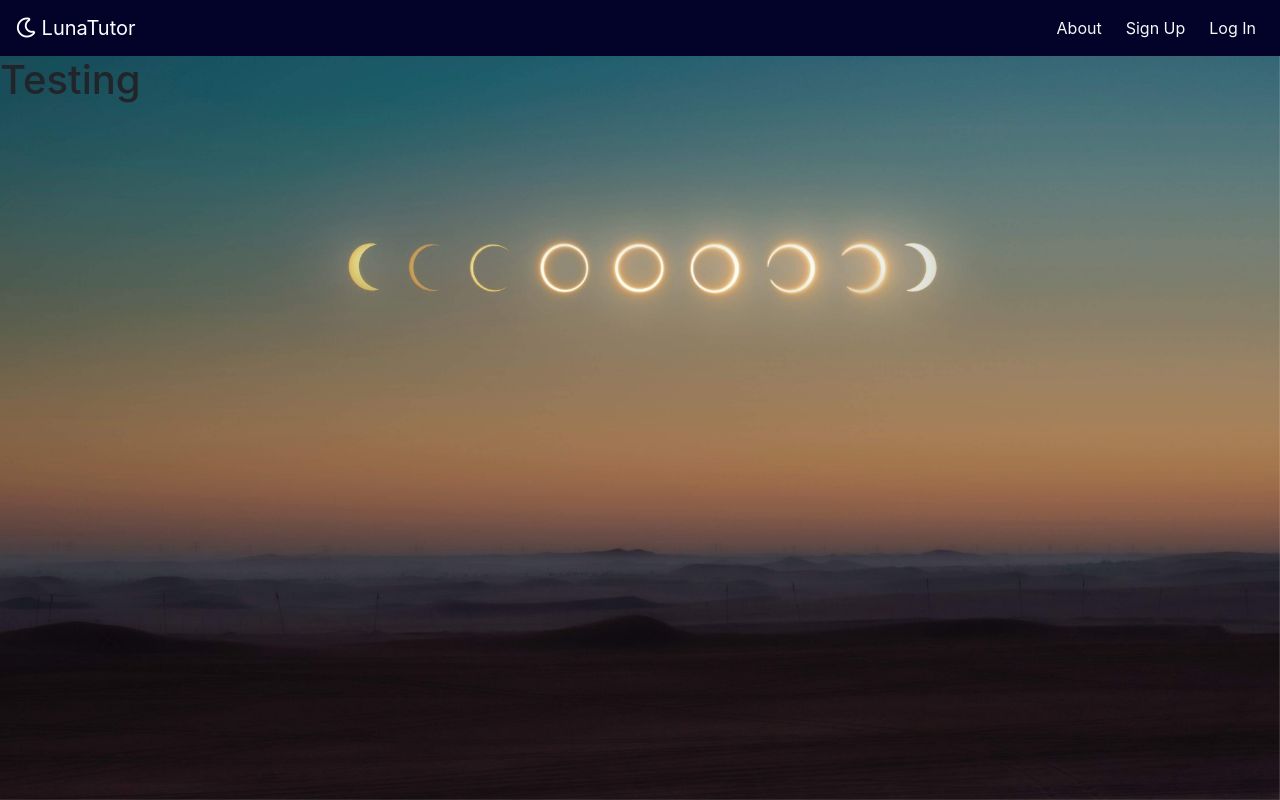
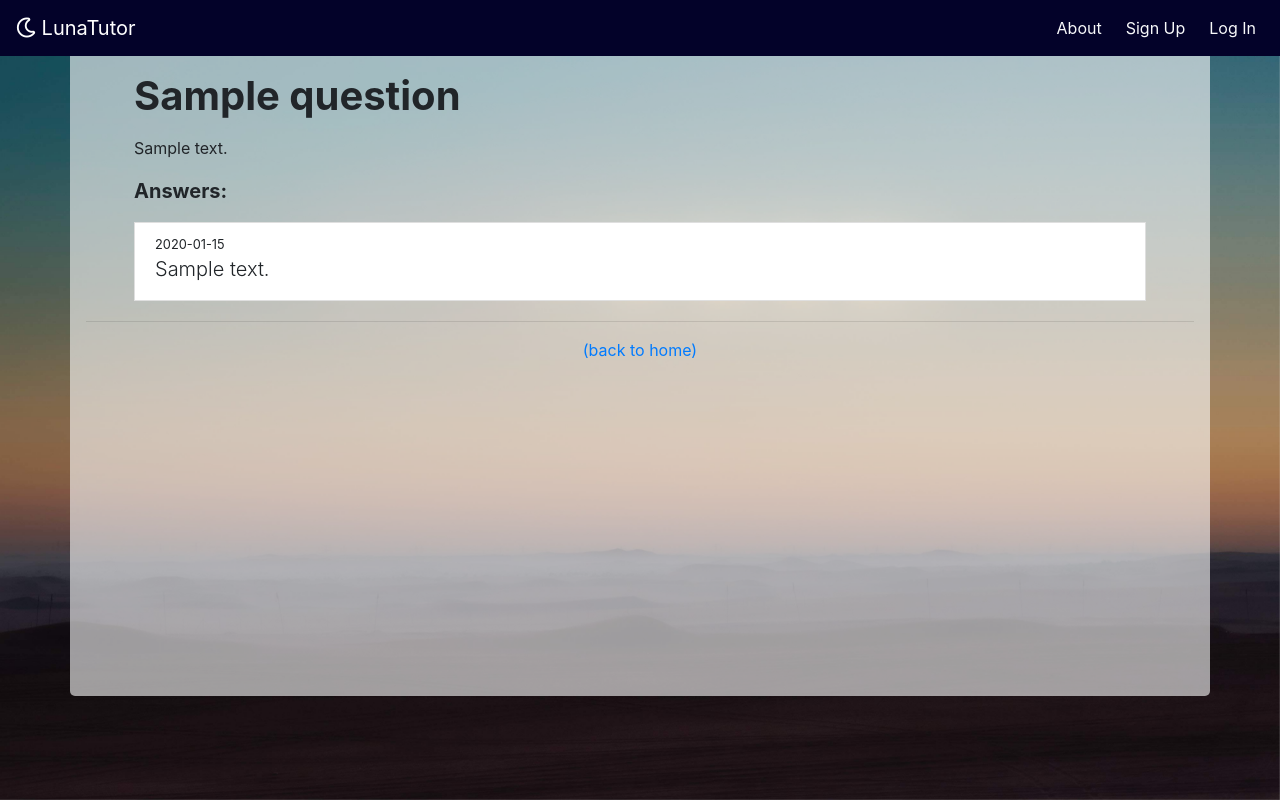
Before and after one commit to Luna-Tutor/lunaTutor, a Flask app: page /q/1/1 in a window 1280 px wide. Run offline with Flask 2, Linux system fonts and the light colour scheme; tables that the repository leaves empty hold one stand-in row (values such as "Sample post"); some libraries are stand-ins or nearby versions.

Commit message:
created question detail page, added front-end temporary functionality for upvoting

```diff
--- a/static/app.css
+++ b/static/app.css
@@ -69,3 +69,7 @@ body {
 .list-group-hover {
   padding-left: 0px;
 }
+
+.fav {
+  color: rgb(113, 187, 103);
+}
--- /dev/null
+++ b/static/js/questionDetail.js
@@ -0,0 +1,23 @@
+const favToggle = (event) => {
+  let eventClass = event.target.classList;
+  let qId = event.target.parentElement.dataset.questionId;
+  let $numUsers = $(`span[data-question-id=${qId}]`)[0];
+
+  console.log(event.target);
+
+  if (eventClass.contains("fav")) {
+    $numUsers.innerText = parseInt($numUsers.innerText) - 1;
+  } else {
+    if ($numUsers.innerText === "") {
+      $numUsers.innerText = "1";
+    } else {
+      $numUsers.innerText = parseInt($numUsers.innerText) + 1;
+    }
+  }
+
+  eventClass.toggle("fav");
+  eventClass.toggle("far");
+  eventClass.toggle("fas");
+};
+
+$(".upvote").on("click", favToggle);
--- a/templates/board/question-detail.html
+++ b/templates/board/question-detail.html
@@ -1,6 +1,71 @@
 {% extends "base.html" %} {% block title %}Question{% endblock %} {% block
 content %}
 
-<h1>Testing</h1>
+<div class="container question-board p-3">
+    <h1 class="display-5 font-weight-bold ml-5 mb-3">{{ question.title }}</h1>
+
+    <p class="ml-5">{{ question.content }}</p>
+
+    {% if not question.answered %}
+    <span class="response-warning badge badge-warning badge-pill ml-5 p-1">No Answers!
+    </span>
+    {% endif %}
+
+    <div class="row">
+        <div class="col mx-5">
+            {% if question.answered %}
+            <p class="lead font-weight-bold">Answers:</p>
+            <ul class="list-group-hover text-left ml-0"></ul>
+            {% for answer in question.answers %}
+            <li class="list-group-item mb-1">
+                <div class="d-flex w-100">
+                    <small>
+                        {{ answer.date }}
+                        {% if answer.top_response %}
+                        <span class="top-answer badge badge-success badge-pill ml-3 p-1">Top Response</span>
+                        {% endif %}
+                    </small>
+                </div>
+                <p class="mb-1 lead">{{ answer.content }}</p>
+                {% if g.user %}
+                <div>
+                    <a data-question-id="{{question.id}}" href="#"><i class="upvote far fa-thumbs-up"></i></a>
+                    <small class="text-muted ml-2">(<span data-question-id="{{question.id}}">{{question.upvoted}}</span>
+                        users found this answer
+                        helpful)</small>
+                </div>
+                {% endif %}
+            </li>
+            {% endfor %}
+            {% endif %}
+            </ul>
+        </div>
+    </div>
+    <hr />
+    {% if g.user %}
+    <form class="mx-5" method="POST">
+        {{ form.hidden_tag() }} {% for field in form if field.widget.input_type !=
+    'hidden' %}
+        <div class="form-group">
+            <label class="font-weight-bold lead" for="answer">Submit An Answer:</label>
+            {{ field(class_='form-control') }} {% for error in field.errors %}
+            <small class="form-text text-danger"> {{error}} </small>
+            {% endfor %}
+        </div>
+        {% endfor %}
+        <button class="btn btn-success btn-lg btn-block mt-3" type="submit">
+            Submit
+        </button>
+    </form>
+    {% endif %}
+    <div class="mt-3 text-center">
+        <a href="/q">(back to home)</a>
+    </div>
+</div>
 
 {% endblock %}
+
+{% block scripts %}
+<script src="https://unpkg.com/axios/dist/axios.min.js"></script>
+<script src="/static/js/questionDetail.js"></script>
+{% endblock %}
--- a/templates/home.html
+++ b/templates/home.html
@@ -8,9 +8,9 @@ content %}
 <!-- End  Mission Statement -->
 <div class="m-3"></div>
 {% if g.user %}
-<a class='btn btn-danger text-white btn-lg' href='/q'>Go to Feed</a>
+<a class='btn btn-danger text-white btn-lg px-5' href='/q'>Go to Feed</a>
 {% else %}
-<a class='btn btn-danger text-white btn-lg' href='/q'>Browse As Guest</a>
+<a class='btn btn-danger text-white btn-lg px-5' href='/q'>Browse As Guest</a>
 {% endif %}
 </div>
 
```
Also changed, not shown: templates/board/feed.html (+7 -7 lines).
